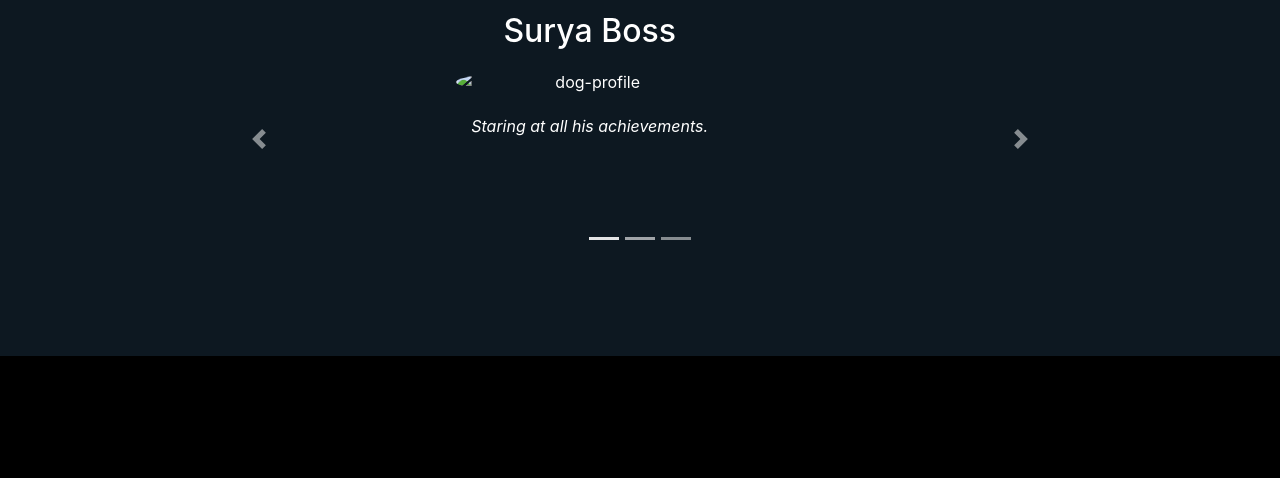
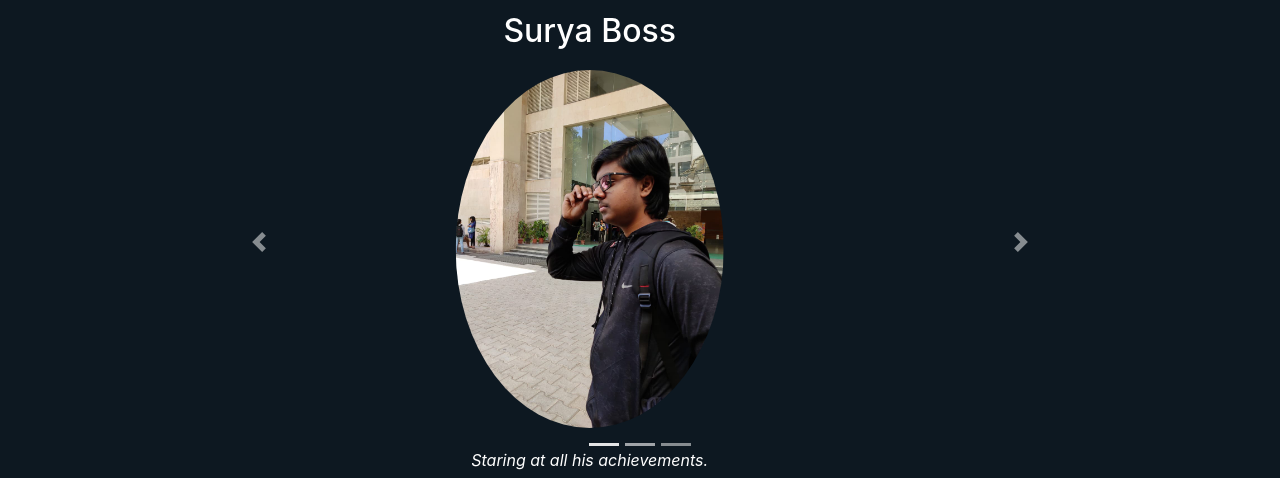
Before and after one commit to suryafc/fanwebsite, a plain HTML site: page index.html in a window 1280 px wide. Shown: the part 971-1449 px from the top of the page. Before the commit the page ends 1327 px from the top, so only its background shows below. Drawn offline with nearby package versions, Linux system fonts and the light colour scheme; files whose address does not match are found by name.

Commit message:
Update index.html

```diff
--- a/index.html
+++ b/index.html
@@ -96,17 +96,17 @@
         <div class="carousel-inner">
           <div class="carousel-item active">
             <h2>Surya Boss</h2>
-            <img class="testimonial-image d-block w-100" src=5.jfif" alt="dog-profile">
+            <img class="testimonial-image d-block w-100" src="5.jfif">
             <em>Staring at all his achievements.</em>
           </div>
           <div class="carousel-item">
             <h2>Covid-Cure</h2>
-            <img class="testimonial-image d-block w-100" src="covid.jfif" alt="dog-profile">
+            <img class="testimonial-image d-block w-100" src="covid.jfif">
             <em>Finding cure for Novel Coronavirus, working hard for everyone.</em>
           </div>
           <div class="carousel-item">
             <h2>Dandruf awareness</h2>
-            <img class="testimonial-image d-block w-100" src="dandruf.jfif" alt="dog-profile">
+            <img class="testimonial-image d-block w-100" src="dandruf.jfif" >
             <em>Man of the people caught in action filming a Dandruff awareness commercial</em>
           </div>
           <div class="carousel-item">
```
